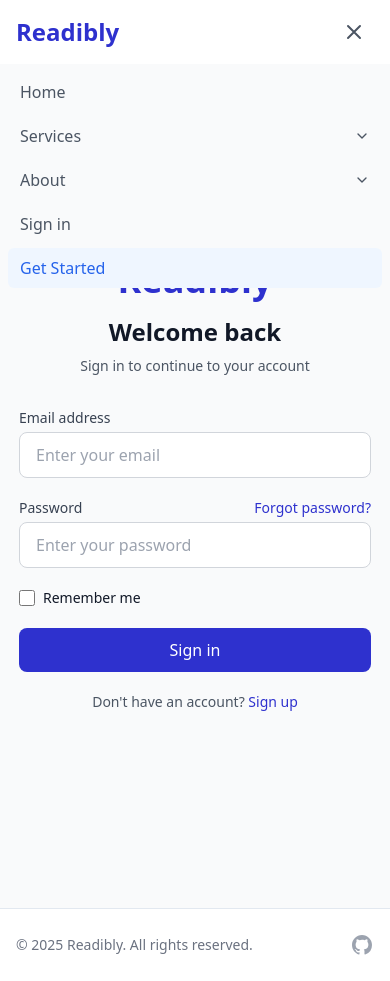
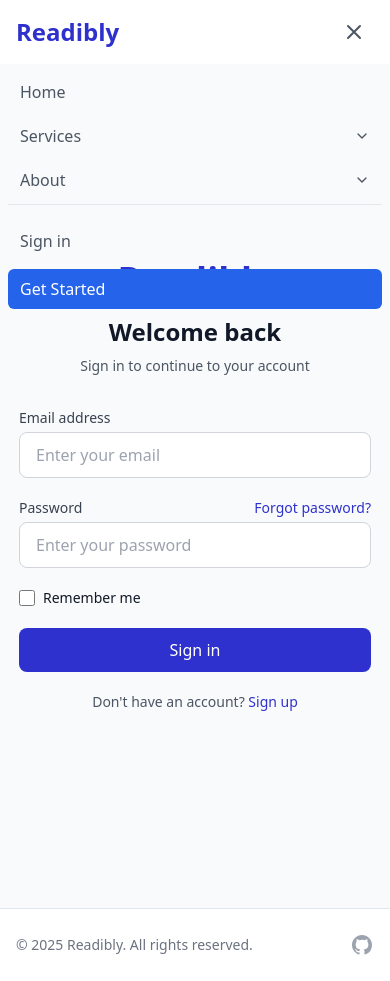
Before and after one commit to inRiza/readibly-frontend, a Next.js app: page /login in a window 390 px wide. Both pictures are taken after a click on the button "Open main menu". Built offline with nearby package versions, Linux system fonts and the light colour scheme.

Commit message:
fix: fix hamburger issues for mobile

```diff
--- a/src/components/Navbar.tsx
+++ b/src/components/Navbar.tsx
@@ -201,10 +201,14 @@ export default function Navbar() {
       </div>
 
       {/* Mobile menu */}
+      <AnimatePresence>
+        {isMobileMenuOpen && (
           <motion.div
-        initial={false}
-        animate={{ height: isMobileMenuOpen ? 'auto' : 0 }}
-        className="md:hidden"
+            initial={{ height: 0, opacity: 0 }}
+            animate={{ height: 'auto', opacity: 1 }}
+            exit={{ height: 0, opacity: 0 }}
+            transition={{ duration: 0.3 }}
+            className="md:hidden overflow-hidden"
           >
             <div className="px-2 pt-2 pb-3 space-y-1 sm:px-3">
               {navLinks.map((link) => (
@@ -261,8 +265,11 @@ export default function Navbar() {
                   )}
                 </div>
               ))}
+
+              {/* Mobile auth buttons */}
+              <div className="pt-4 border-t border-gray-200">
                 {user ? (
-            <>
+                  <div className="space-y-2">
                     <Link
                       href="/dashboard"
                       className="block px-3 py-2 rounded-md text-base font-medium text-gray-600 hover:text-blue-600 hover:bg-blue-50"
@@ -271,13 +278,13 @@ export default function Navbar() {
                     </Link>
                     <button
                       onClick={logout}
-                className="block w-full text-left px-3 py-2 rounded-md text-base font-medium text-gray-600 hover:text-blue-600 hover:bg-blue-50"
+                      className="w-full text-left px-3 py-2 rounded-md text-base font-medium text-red-600 hover:text-red-700 hover:bg-red-50"
                     >
                       Logout
                     </button>
-            </>
+                  </div>
                 ) : (
-            <>
+                  <div className="space-y-2">
                     <Link
                       href="/login"
                       className="block px-3 py-2 rounded-md text-base font-medium text-gray-600 hover:text-blue-600 hover:bg-blue-50"
@@ -286,14 +293,17 @@ export default function Navbar() {
                     </Link>
                     <Link
                       href="/signup"
-                className="block px-3 py-2 rounded-md text-base font-medium text-blue-600 bg-blue-50 hover:bg-blue-100"
+                      className="block px-3 py-2 rounded-md text-base font-medium text-white bg-blue-600 hover:bg-blue-700 rounded-md"
                     >
                       Get Started
                     </Link>
-            </>
+                  </div>
                 )}
               </div>
+            </div>
           </motion.div>
+        )}
+      </AnimatePresence>
     </motion.nav>
   );
 }
```
Lines whose indentation alone changed are shown as unchanged.
